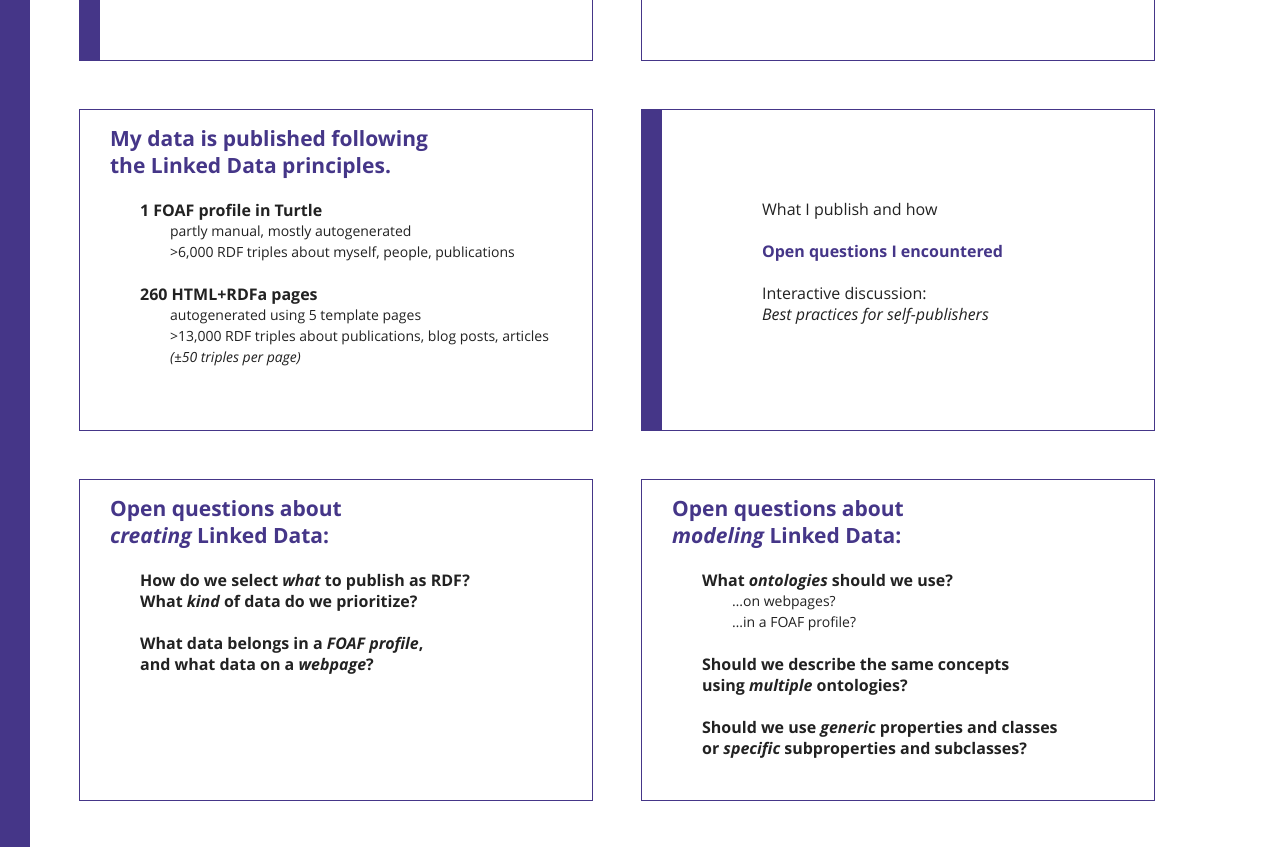
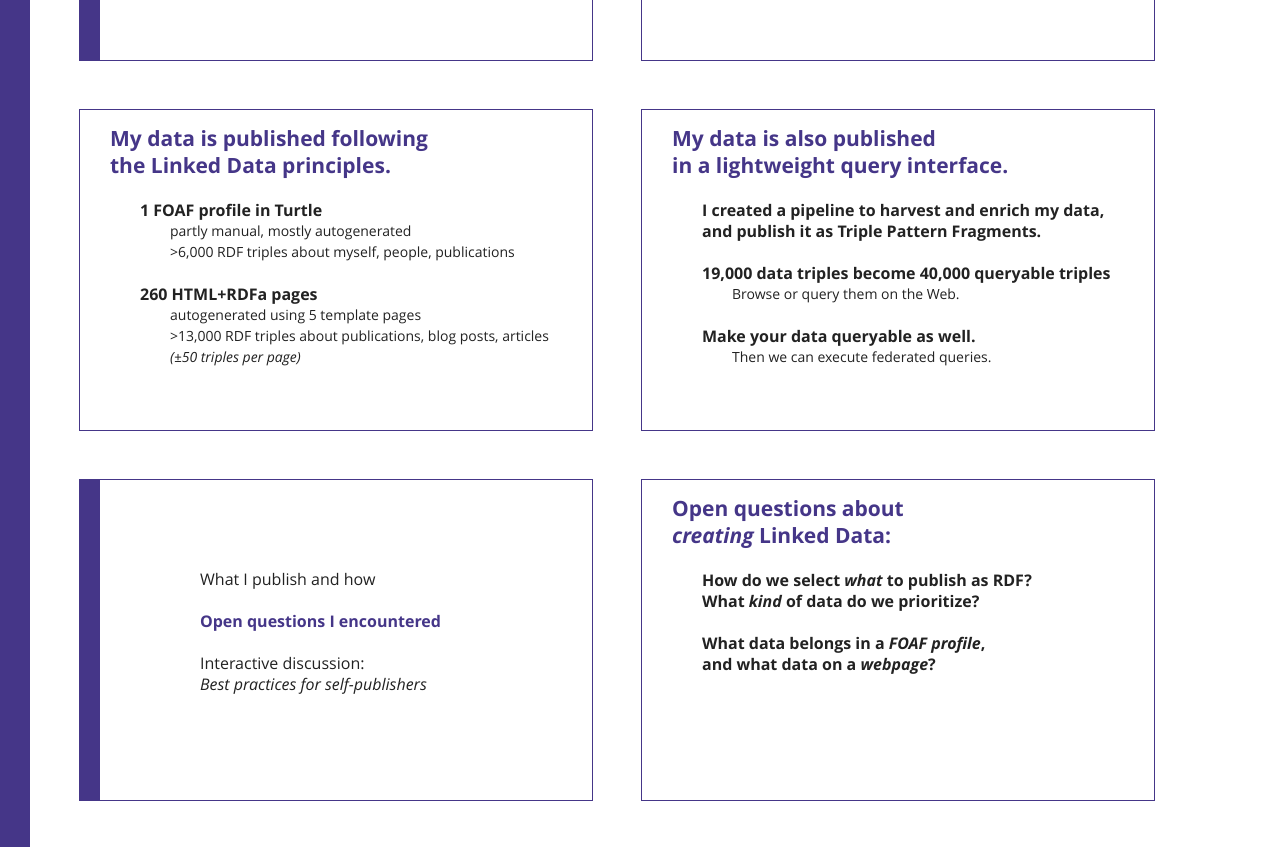
Before and after one commit to RubenVerborgh/Linked-Research-ESWC2017, a website: page index.html in a window 1280 px wide. Shown: the part 1387-2234 px from the top of the page. Drawn offline with Linux system fonts and the light colour scheme.

Commit message:
Add TPF interface.

```diff
--- a/index.html
+++ b/index.html
@@ -95,6 +95,36 @@
           <li>autogenerated using 5 template pages</li>
           <li>&gt;13,000 RDF triples about publications, blog posts, articles</li>
           <li><em>(±50 triples per page)</em></li>
+        </ul>
+      </li>
+    </ul>
+  </div>
+
+  <div class="slide" id="my-tpf-interface">
+    <h2>
+      My data is also published<br>
+      in a lightweight query interface.
+    </h2>
+    <ul>
+      <li>
+        I created a <a href="https://ruben.verborgh.org/articles/queryable-research-data/">pipeline</a> to harvest and enrich my data,<br>
+        and publish it as Triple Pattern Fragments.
+        <ul>
+        </ul>
+      </li>
+      <li class="next">
+        19,000 data triples become 40,000 queryable triples
+        <ul>
+          <li>
+            <a href="https://data.verborgh.org/ruben">Browse</a> or
+            <a href="http://query.verborgh.org/">query</a> them on the Web.
+          </li>
+        </ul>
+      </li>
+      <li class="next">
+        Make your data queryable as well.
+        <ul>
+          <li>Then we can execute federated queries.</li>
         </ul>
       </li>
     </ul>
```
